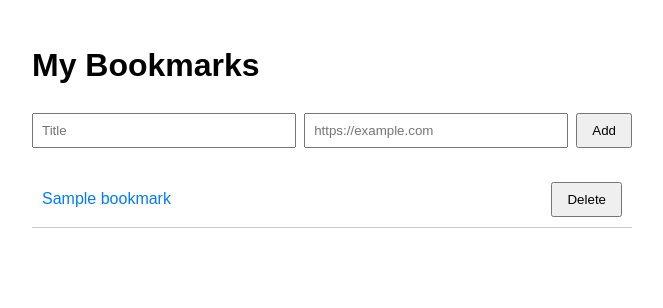
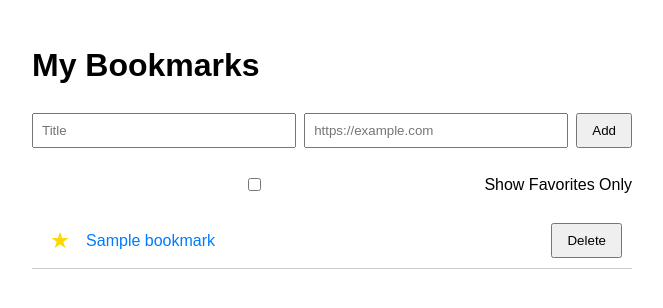
Before and after one commit to SaiKiran-0704/bookmark-manager-test, a Flask app: page / in a window 1280 px wide. Shown: the top 308 px of the page, without its empty margins (308-971 px from the left). Run offline with Flask 3, Linux system fonts and the light colour scheme; tables that the repository leaves empty hold one stand-in row (values such as "Sample post").

Commit message:
Update templates/index.html via pipeline

```diff
--- a/templates/index.html
+++ b/templates/index.html
@@ -6,10 +6,25 @@
     body { font-family: Arial, sans-serif; max-width: 600px; margin: 40px auto; line-height: 1.6; }
     form { margin-bottom: 24px; display: flex; gap: 8px; }
     input { flex: 1; padding: 8px; }
-    button { padding: 8px 14px; }
+    button { padding: 8px 14px; cursor: pointer; }
     ul { list-style: none; padding: 0; }
     li { padding: 10px; border-bottom: 1px solid #ccc; display: flex; justify-content: space-between; align-items: center; }
     a { color: #007bff; text-decoration: none; }
+    .favorite-toggle-button {
+      background: none;
+      border: none;
+      font-size: 1.4rem;
+      color: gold;
+      cursor: pointer;
+      padding: 0 8px;
+      line-height: 1;
+    }
+    .filter-container {
+      margin-bottom: 16px;
+      display: flex;
+      align-items: center;
+      gap: 8px;
+    }
   </style>
 </head>
 <body>
@@ -21,17 +36,79 @@
     <button type="submit">Add</button>
   </form>
 
-  <ul>
+  <div class="filter-container">
+    <input type="checkbox" id="favorites-filter-toggle">
+    <label for="favorites-filter-toggle" style="cursor: pointer; user-select: none;">Show Favorites Only</label>
+  </div>
+
+  <ul id="bookmark-list-container">
     {% for bookmark in bookmarks %}
-      <li>
-        <a href="{{ bookmark.url }}" target="_blank">{{ bookmark.title }}</a>
+      <li class="bookmark-item" data-favorited="{{ 'true' if bookmark.is_favorite else 'false' }}">
+        <div style="display: flex; align-items: center; gap: 8px;">
+          <button class="favorite-toggle-button" data-id="{{ bookmark.id }}" aria-label="Toggle Favorite">
+            {{ '★' if bookmark.is_favorite else '☆' }}
+          </button>
+          <a href="{{ bookmark.url }}" target="_blank">{{ bookmark.title }}</a>
+        </div>
         <form action="/delete/{{ bookmark.id }}" method="post" style="display:inline; margin:0;">
           <button type="submit">Delete</button>
         </form>
       </li>
     {% else %}
-      <li>No bookmarks yet.</li>
+      <li class="no-bookmarks">No bookmarks yet.</li>
     {% endfor %}
   </ul>
+
+  <script>
+    document.addEventListener('DOMContentLoaded', () => {
+      const filterToggle = document.getElementById('favorites-filter-toggle');
+      const listContainer = document.getElementById('bookmark-list-container');
+
+      function applyFilter() {
+        const showOnlyFavorites = filterToggle.checked;
+        const items = listContainer.querySelectorAll('.bookmark-item');
+        items.forEach(item => {
+          const isFavorited = item.getAttribute('data-favorited') === 'true';
+          if (showOnlyFavorites && !isFavorited) {
+            item.style.display = 'none';
+          } else {
+            item.style.display = 'flex';
+          }
+        });
+      }
+
+      filterToggle.addEventListener('change', applyFilter);
+
+      listContainer.addEventListener('click', async (event) => {
+        const toggleBtn = event.target.closest('.favorite-toggle-button');
+        if (!toggleBtn) return;
+
+        event.preventDefault();
+        const bookmarkId = toggleBtn.getAttribute('data-id');
+        const listItem = toggleBtn.closest('.bookmark-item');
+
+        try {
+          const response = await fetch(`/toggle_favorite/${bookmarkId}`, {
+            method: 'POST',
+            headers: {
+              'Content-Type': 'application/json'
+            }
+          });
+
+          if (response.ok) {
+            const data = await response.json();
+            const isFav = data.is_favorite !== undefined ? data.is_favorite : (data.favorite !== undefined ? data.favorite : (listItem.getAttribute('data-favorited') !== 'true'));
+            toggleBtn.textContent = isFav ? '★' : '☆';
+            listItem.setAttribute('data-favorited', isFav ? 'true' : 'false');
+            applyFilter();
+          } else {
+            console.error('Failed to toggle favorite status');
+          }
+        } catch (error) {
+          console.error('Error toggling favorite:', error);
+        }
+      });
+    });
+  </script>
 </body>
 </html>
```
